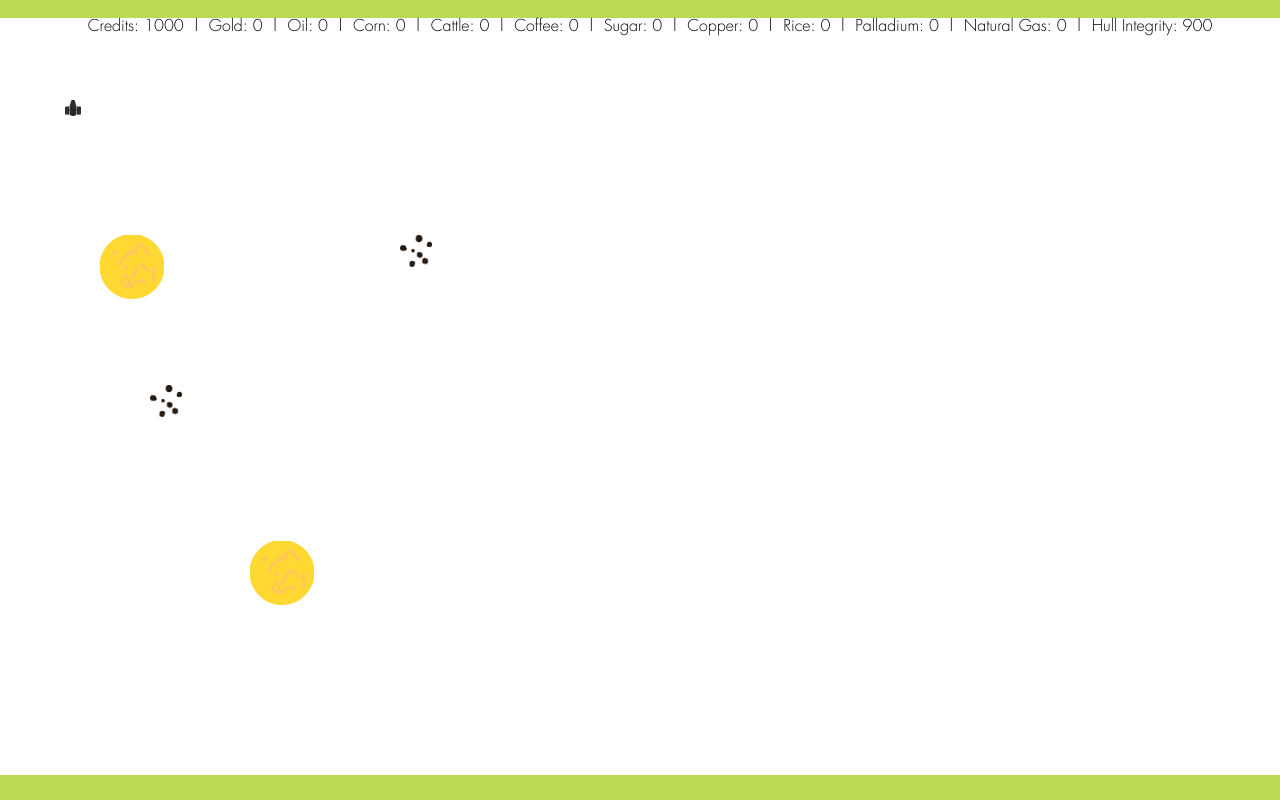
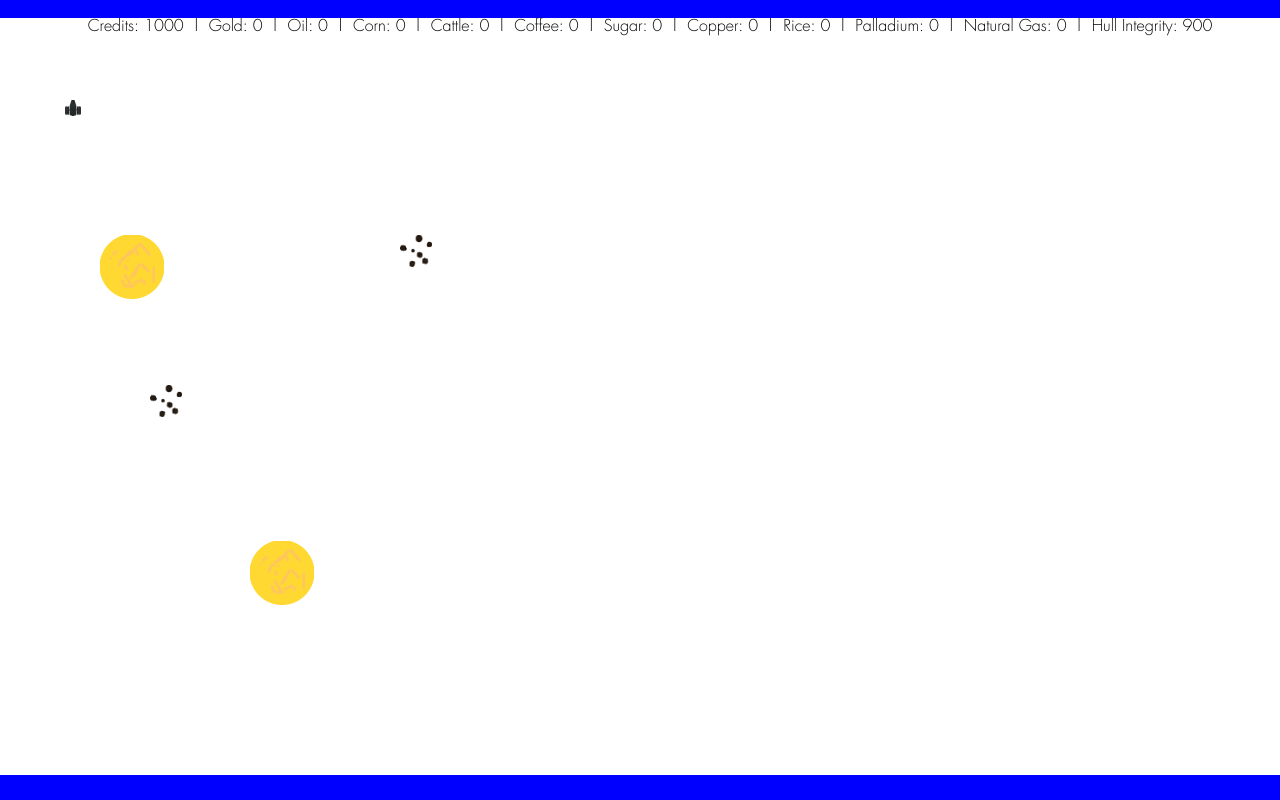
Before and after one commit to theNimja/BorderWorlds, a plain HTML site: page game/game.html in a window 1280 px wide. Drawn offline with nearby package versions, Linux system fonts and the light colour scheme.

Commit message:
tweaks and font background

```diff
--- a/game/game.html
+++ b/game/game.html
@@ -18,7 +18,7 @@ function scrlsts() {
 
 
 </head>
-<body oncontextmenu="return false;" onLoad="scrlsts()">
+<body oncontextmenu="return false;" onLoad="scrlsts()" style="background-color:blue;">
 <embed src="inSpace.mp3" autostart="true" loop="true" hidden="true">
 <!--Muisc by nosoapradio.us-->
 	<div id="stats"></div>
--- a/game/style.css
+++ b/game/style.css
@@ -72,6 +72,7 @@ a{
 	 margin-right: auto;
 	 width: 1300px;
 	 font-family:Futura, Courier New, Sans-serif;
+	 background-color:#FFFFFF;
 }
 
 
```
